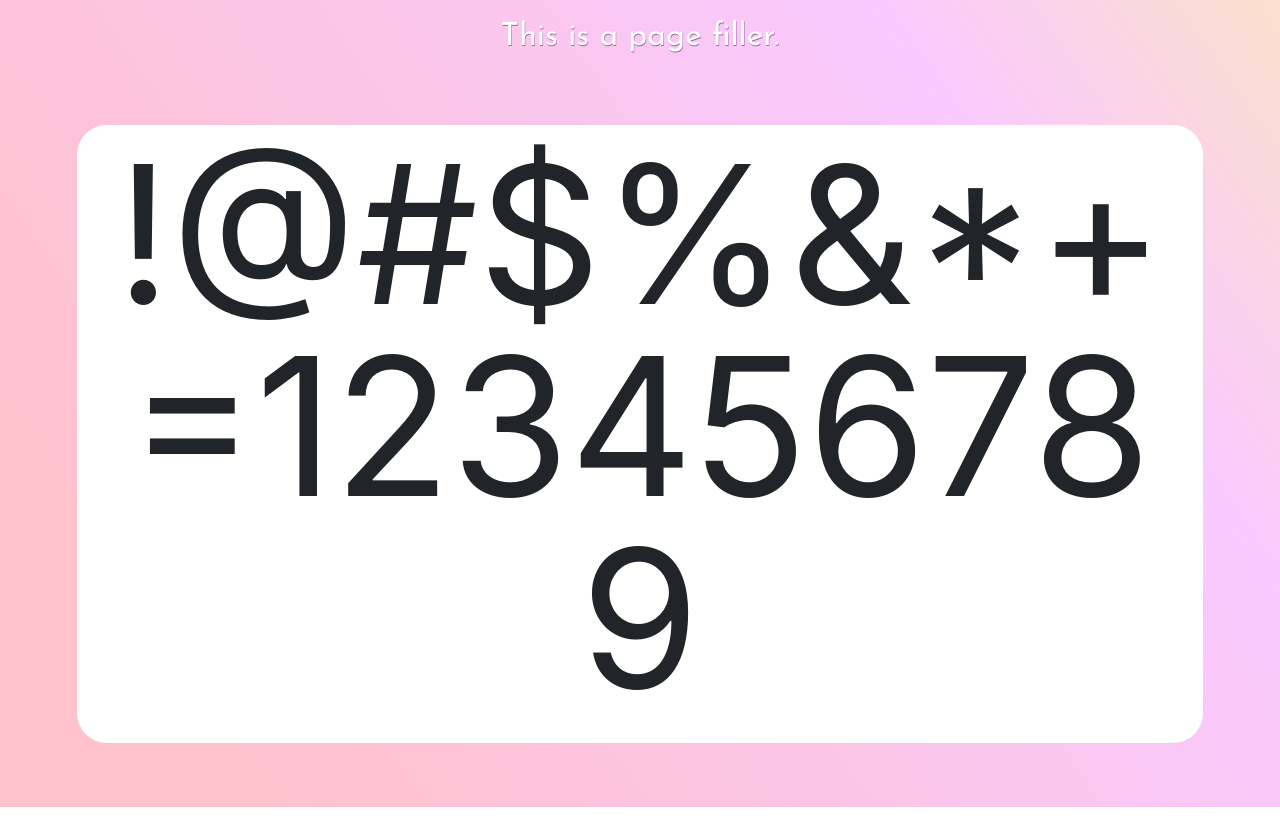
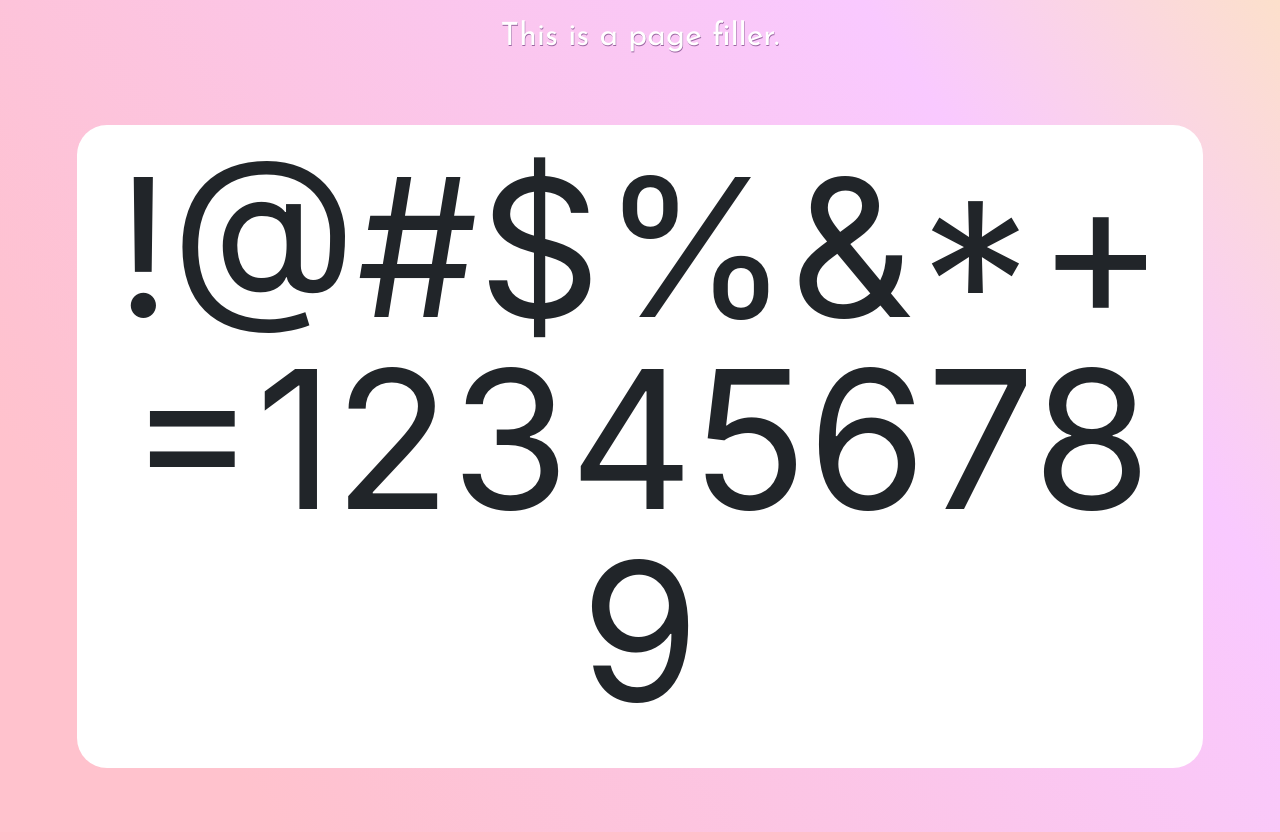
Before and after one commit to afiasara/afiasara.github.io, a plain HTML site: page index.html in a window 1280 px wide. Shown: the part 1583-2415 px from the top of the page. Before the commit the page ends 2390 px from the top, so only its background shows below. Drawn offline with nearby package versions, Linux system fonts and the light colour scheme.

Commit message:
Update index.html

```diff
--- a/index.html
+++ b/index.html
@@ -42,7 +42,7 @@
 
 .icondisplay {
   margin: 5% 6% 5% 6%;
-  padding: 1%;
+  padding: 2% 1% 2% 1%;
   height: auto;
   text-align: center;
   font-size: 15vw;
```
